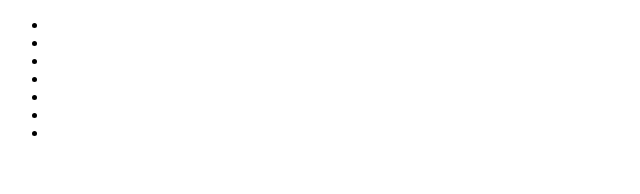
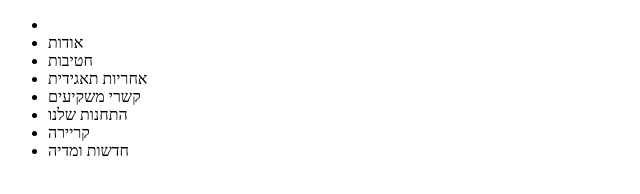
Before and after one commit to Noambm/NoamBM, a plain HTML site: page index.html in a window 1280 px wide. Shown: the whole page, without its empty margins (0-640 px from the left). Drawn offline with Linux system fonts and the light colour scheme.

Commit message:
Menu STR2

```diff
--- a/index.html
+++ b/index.html
@@ -18,26 +18,40 @@
             </li>
             <li id="about"><!-- This is a About menu-->
                 <a href=""></a>
+                <spen>אודות</spen>
             </li>
             <li id="division"><!-- This is a division menu-->
                 <a href=""></a>
+                <spen>חטיבות</spen>
             </li>
             <li id="copresp"><!-- This is a corporation responsability menu-->
                 <a href=""></a>
+                <spen>אחריות תאגידית</spen>
             </li>
             <li id="investor"><!-- This is a investor Relations menu-->
                 <a href=""></a>
+                <span>
+                קשרי משקיעים
+                </span>
             </li>
-            <li id="investor"><!-- This is a investor Relations menu-->
+            <li id="station"><!-- This is a investor Relations menu-->
                 <a href=""></a>
+                <span>
+                    התחנות שלנו
+                </span>
             </li>
-            <li id="investor"><!-- This is a investor Relations menu-->
+            <li id="career"><!-- This is a Career menu-->
                 <a href=""></a>
+                <spen>
+                    קריירה
+                </spen>
             </li>
-
-
-
-
+            <li id="news"><!-- This is a news menu-->
+                <a href=""></a>
+                <spen>
+                    חדשות ומדיה
+                </spen>
+            </li>
 
 
          </ul>
```
